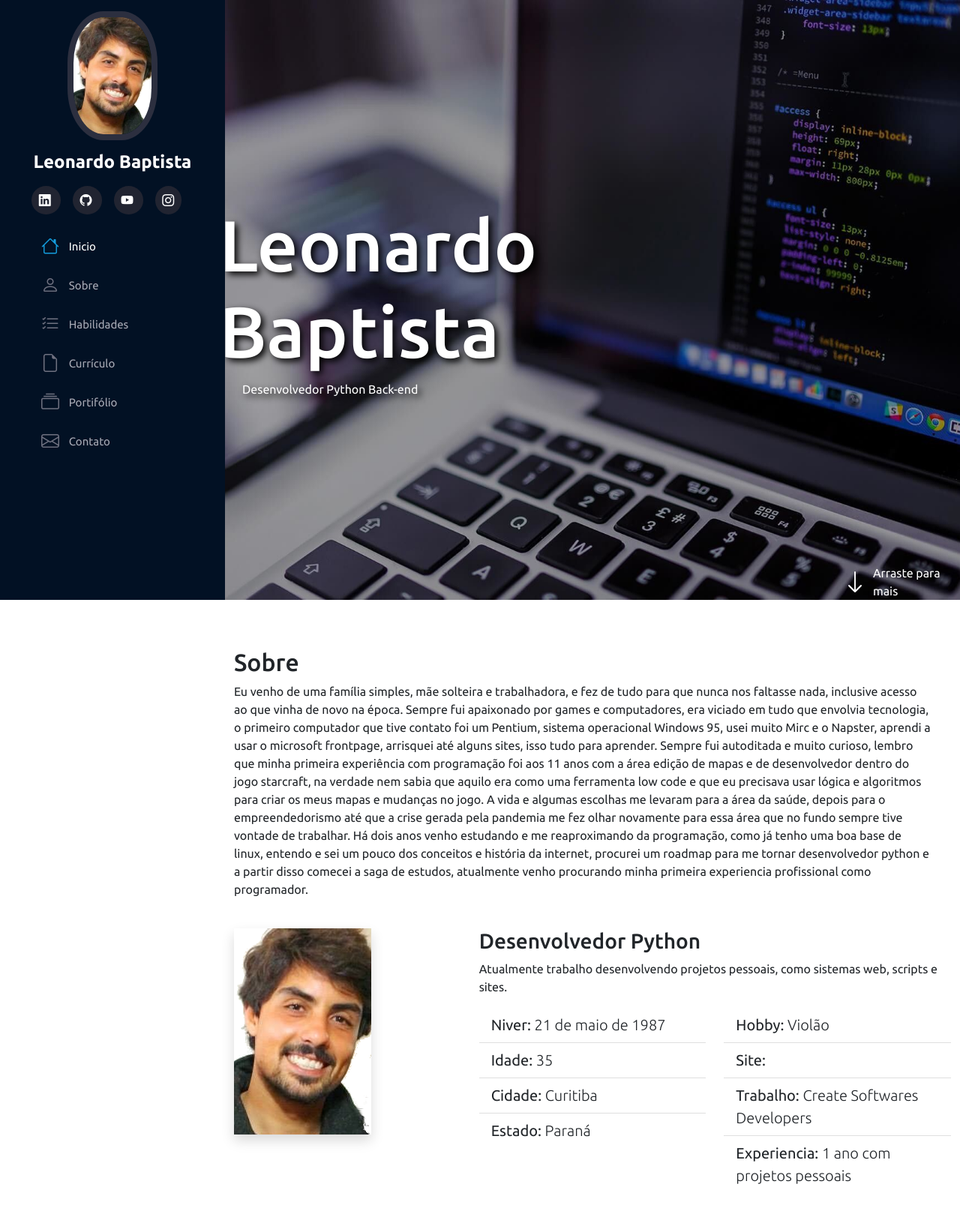
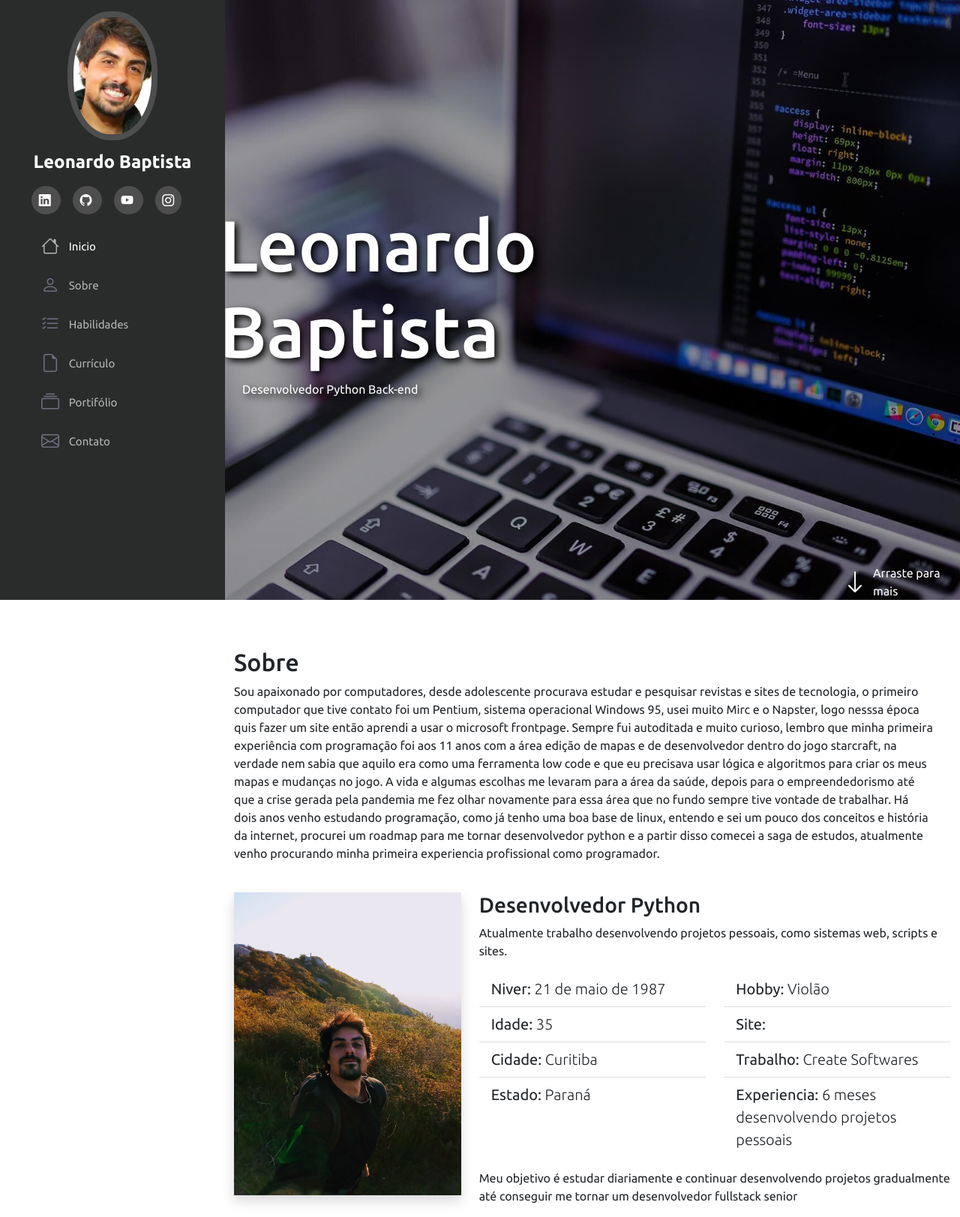
Before and after one commit to LeonardoBaptista-dev/site-pessoal, a Flask app: page / in a window 1280 px wide. Shown: the whole page at 75% size. Before the commit the page ends 1579 px from the top, so only its background shows below. Run offline with Flask 2, Linux system fonts and the light colour scheme; some libraries are stand-ins or nearby versions.

Commit message:
atualizando cores

```diff
--- a/static/style.css
+++ b/static/style.css
@@ -13,7 +13,7 @@
     top: 0;
     left: 0;
     bottom: 0;
-    background: #021124;
+    background: #2a2b2b;
     overflow-y: auto;
     width: 300px;
     transition: all ease-in-out 0.5s;
@@ -26,8 +26,8 @@
     margin:15px auto;
     display: block;
     width: 120px;
-    border: 8px solid #2c2f3f;
-    border-radius: 40%;
+    border: 8px solid #4e4e4e;
+    border-radius: 47%;
 
 }
 
@@ -42,7 +42,7 @@
 
 #header .profile .social-links a {
     font-size: 1rem;
-    background: #212431;
+    background: #4e4e4e;
     color: #fff;
     padding: 0.6rem;
     margin-right: 1rem;
@@ -53,7 +53,7 @@
 }
 
 #header .profile .social-links a:hover {
-background: #149ddd;
+background: #b3b4b4;
 }
 
 .nav-menu{
@@ -63,7 +63,7 @@
 .nav-menu a:focus {
     display: flex;
     align-items: center;
-    color: #a8a9b4;
+    color: #b4b4b4;
     transition: 0.3s;
     font-size: 15px;
     }
@@ -87,7 +87,7 @@
 .nav-menu .active i,
 .nav-menu .active:focus i,
 .nav-menu li:hover > a i {
-    color: #149ddd;
+    color: #b3b4b4;
 }
 
 #main{
@@ -172,3 +172,17 @@
       margin-left: 0;
   }
 }
+
+*::-webkit-scrollbar {
+    width: 10px;               /* width of the entire scrollbar */
+  }
+
+  *::-webkit-scrollbar-track {
+    width: 12px;
+    box-shadow: inset 0 0 .3rem #00000050;
+    background-color: #fff;        /* color of the tracking area */
+  }
+
+  *::-webkit-scrollbar-thumb {
+    background-color: #464646;    /* color of the scroll thumb */
+  }
--- a/templates/index.html
+++ b/templates/index.html
@@ -72,6 +72,7 @@
           <h2 class="text-white text-shadow">Leonardo Baptista</h2>
           <span id="subtitle" class="text-white text-shadow">Desenvolvedor Python Back-end</span>
         </div>
+
         <div class="col-md-7 d-flex justify-content-end align-items-end">
           <div id="arraste" class="d-flex align-items-center">
             <i class="bi bi-arrow-down text-white pe-2 fs-2" aria-hidden="true"></i>
@@ -88,10 +89,9 @@
         <div class="row w-100">
           <div class="col-md-12" data-anime="down">
             <h2 class="pt-3">Sobre</h2>
-              <p>Eu venho de uma família simples, mãe solteira e trabalhadora, e fez de tudo para que nunca nos faltasse nada, inclusive acesso ao que vinha de novo na época.
-              Sempre fui apaixonado por games e computadores, era viciado em tudo que envolvia tecnologia, o primeiro computador que tive contato foi um Pentium, sistema operacional Windows 95, usei muito Mirc e o Napster, aprendi a usar o microsoft frontpage, arrisquei até alguns sites, isso tudo para aprender. Sempre fui autoditada e muito curioso, lembro que minha primeira experiência com programação foi aos 11 anos com a área edição de mapas e de desenvolvedor dentro do jogo starcraft, na verdade nem sabia que aquilo era como uma ferramenta low code e que eu precisava usar lógica e algoritmos para criar os meus mapas e mudanças no jogo.
+              <p>Sou apaixonado por computadores, desde adolescente procurava estudar e pesquisar revistas e sites de tecnologia, o primeiro computador que tive contato foi um Pentium, sistema operacional Windows 95, usei muito Mirc e o Napster, logo nesssa época quis fazer um site então aprendi a usar o microsoft frontpage. Sempre fui autoditada e muito curioso, lembro que minha primeira experiência com programação foi aos 11 anos com a área edição de mapas e de desenvolvedor dentro do jogo starcraft, na verdade nem sabia que aquilo era como uma ferramenta low code e que eu precisava usar lógica e algoritmos para criar os meus mapas e mudanças no jogo.
               A vida e algumas escolhas me levaram para a área da saúde, depois para o empreendedorismo até que a crise gerada pela pandemia me fez olhar novamente para essa área que no fundo sempre tive vontade de trabalhar.
-              Há dois anos venho estudando e me reaproximando da programação, como já tenho uma boa base de linux, entendo e sei um pouco dos conceitos e história da internet, procurei um roadmap para me tornar desenvolvedor python e a partir disso comecei a saga de estudos, atualmente venho procurando minha primeira experiencia profissional como programador.
+              Há dois anos venho estudando programação, como já tenho uma boa base de linux, entendo e sei um pouco dos conceitos e história da internet, procurei um roadmap para me tornar desenvolvedor python e a partir disso comecei a saga de estudos, atualmente venho procurando minha primeira experiencia profissional como programador.
               </p>
 
           </div>
@@ -100,12 +100,13 @@
 
         <div class="row mt-4">
           <div class="col-md-4">
-            <img class="img-fluid shadow" src="../static/img/fotoperfil.png" alt="Foto do Leo">
+            <img class="img-fluid shadow" src="../static/img/20200829_172637.png" alt="Foto do Leo">
           </div>
           <div class="col-md-8">
             <h3>Desenvolvedor Python</h3>
             <p>Atualmente trabalho desenvolvendo projetos pessoais, como sistemas web, scripts e sites.</p>
-            <div class="row">
+
+            <div class="row mt-3 mb-3">
               <div class="col-md-6">
                 <ul class="list-group list-group-flush fs-5">
                   <li class="list-group-item">
@@ -133,10 +134,10 @@
                     Site: <a href="https://www.leobaptistadev.com.br"></a>
                   </li>
                   <li class="list-group-item">
-                    Trabalho: <span class="fw-lighter">Create Softwares Developers</span>
+                    Trabalho: <span class="fw-lighter">Create Softwares </span>
                   </li>
                   <li class="list-group-item">
-                    Experiencia: <span class="fw-lighter">1 ano com projetos pessoais</span>
+                    Experiencia: <span class="fw-lighter">6 meses desenvolvendo projetos pessoais</span>
                   </li>
 
                 </ul>
@@ -144,6 +145,7 @@
               </div>
             </div>
 
+            <p>Meu objetivo é estudar diariamente e continuar desenvolvendo projetos gradualmente até conseguir me tornar um desenvolvedor fullstack senior</p>
 
           </div>
         </div>
```
Also changed, not shown: static/img/20200829_172637.png (added).
